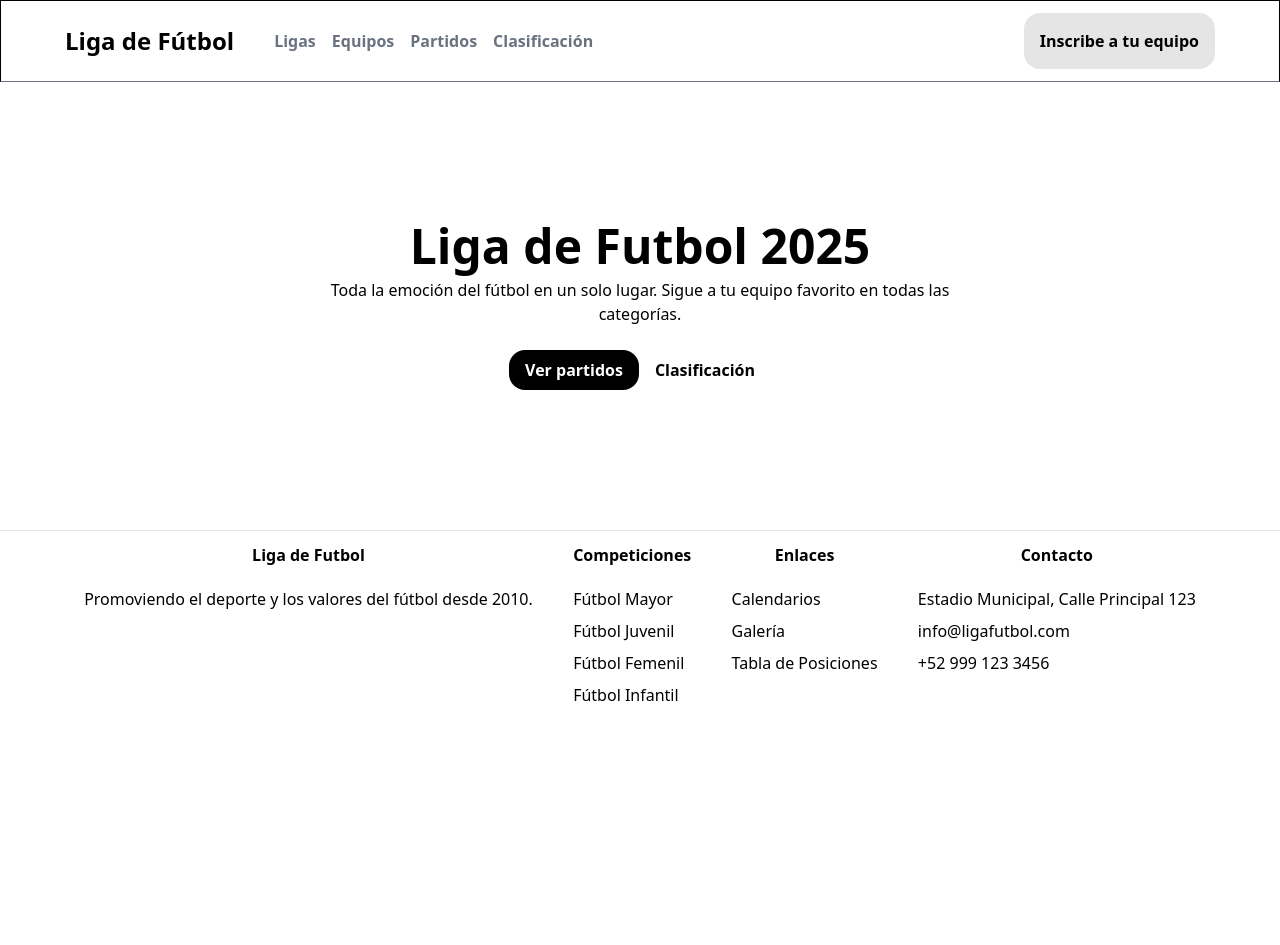
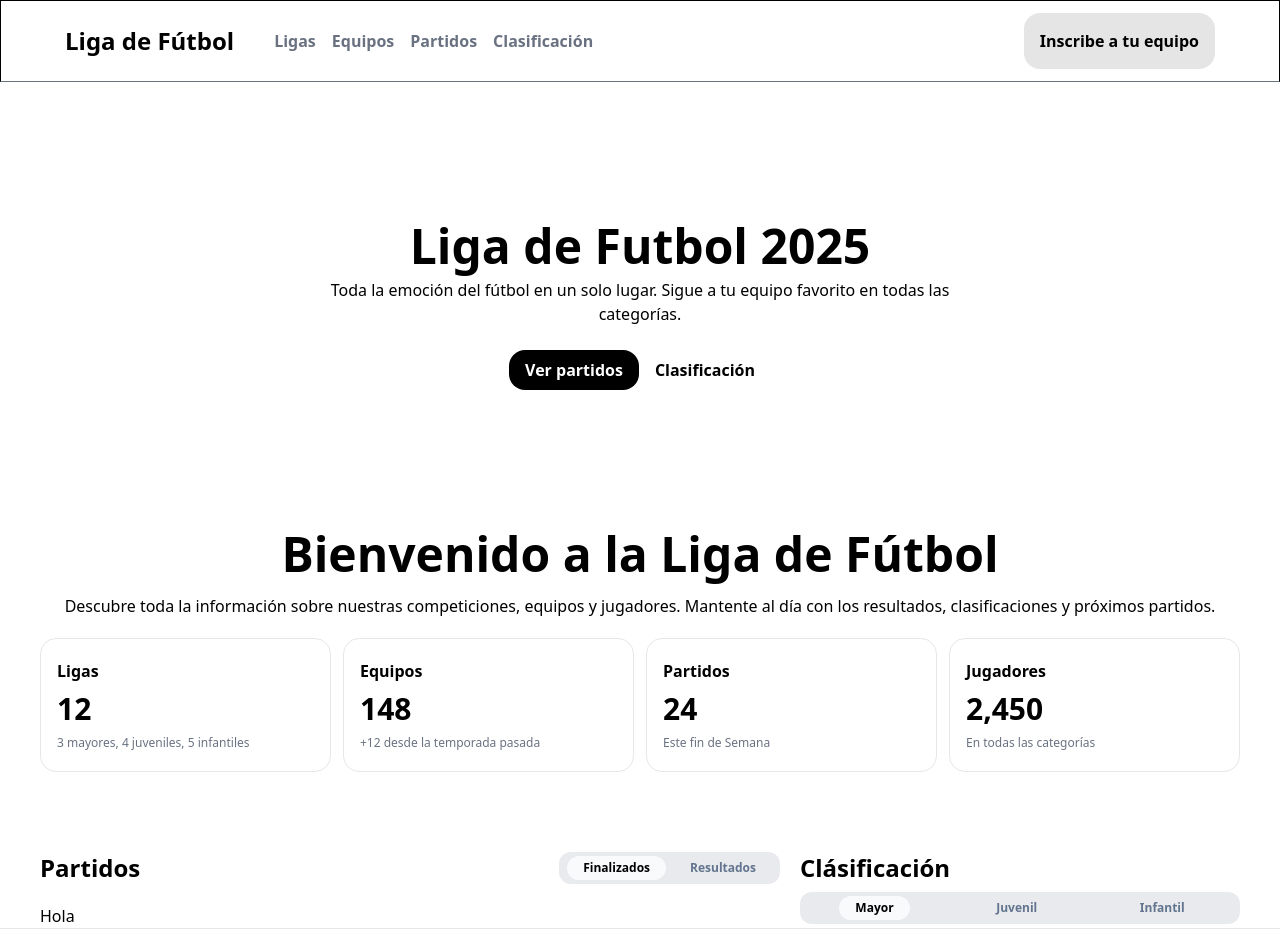
Before and after one commit to GrandMostach0/LigaFutbol, a React (Vite) app: page / in a window 1280 px wide. Shown: the top 945 px of the page. Before the commit the page ends 800 px from the top, so only its background shows below. Built offline with nearby package versions, Linux system fonts and the light colour scheme.

Commit message:
agración de las dos subociones

```diff
--- a/src/App.css
+++ b/src/App.css
@@ -3,6 +3,6 @@
 
 @layer components{
   .btnPrimary{
-    @apply rounded-2xl py-2 px-4 font-semibold;
+    @apply rounded-2xl py-2 px-4 font-semibold cursor-pointer;
   }
 }
--- /dev/null
+++ b/src/components/Cards/CardInformativo.jsx
@@ -0,0 +1,15 @@
+import React from "react";
+
+function CardInformativo({Title, Numer, Text}){
+    return(
+        <div className="rounded-2xl py-5 px-4 border border-gray-200 text-left w-2xl">
+            <div className="">
+                <h2 className="font-semibold">{Title}</h2>
+            </div>
+            <p className="text-3xl font-bold my-2">{Numer}</p>
+            <p className="text-xs text-gray-500">{Text}</p>
+        </div>
+    )
+}
+
+export default CardInformativo;
--- /dev/null
+++ b/src/components/SubMenu.jsx
@@ -0,0 +1,24 @@
+import React, { useState } from "react";
+
+function SubMenu({opciones}){
+
+    const [opcionSeleccionada, setOpcionSeleccionada] = useState(opciones[0]);
+
+    return(
+        <div className="flex items-center justify-around gap-2 rounded-xl py-1 px-2 bg-gray-300/50">
+            {opciones.map((opcion, index) => (
+                <p
+                key={index}
+                onClick={() => setOpcionSeleccionada(opcion)}
+                className={`cursor-pointer rounded-xl py-1 px-4 text-xs font-semibold ${
+                    opcion === opcionSeleccionada ? 'bg-slate-50' : 'text-slate-500'
+                }`}
+            >
+                {opcion}
+            </p>
+            ))}
+        </div>
+    )
+}
+
+export default SubMenu;
--- a/src/page/Main.jsx
+++ b/src/page/Main.jsx
@@ -2,21 +2,61 @@ import React from "react";
 import {useNavigate } from "react-router-dom";
 import "../App.css";
 
+import CardInformativo from "../components/Cards/CardInformativo";
+import SubMenu from "../components/SubMenu";
+
 function Main(){
 
     const navigate = useNavigate();
+    const ListaSubOpciones = ["Finalizados", "Resultados"];
+    const ListaSubOpciones2 = ["Mayor", "Juvenil", "Infantil"];
 
     return(
+        <main className="w-[1200px] m-auto">
             <section className="py-35">
                 <div className="m-auto w-2xl text-center">
                     <h1 className="font-bold text-5xl mb-2">Liga de Futbol 2025</h1>
                     <p>Toda la emoción del fútbol en un solo lugar. Sigue a tu equipo favorito en todas las categorías.</p>
                     <br />
-                <button className="btnPrimary text-white bg-black">Ver partidos</button>
-                <button className="btnPrimary ">Clasificación</button>
+                    <button onClick={() => navigate("/Partidos")} className="btnPrimary text-white bg-black">Ver partidos</button>
+                    <button onClick={() => navigate("/Clasificacion")} className="btnPrimary">Clasificación</button>
                 </div>
             </section>
 
+            <section className="text-center mb-20">
+                <h1 className="text-5xl font-bold mb-4">Bienvenido a la Liga de Fútbol</h1>
+                <p>Descubre toda la información sobre nuestras competiciones, equipos y jugadores. Mantente al día con los resultados, clasificaciones y próximos partidos.</p>
+
+                <div className="flex justify-around gap-3 my-5">
+                    <CardInformativo key={1} Title={"Ligas"} Numer={12} Text={"3 mayores, 4 juveniles, 5 infantiles"}/>
+
+                    <CardInformativo key={2} Title={"Equipos"} Numer={148} Text={"+12 desde la temporada pasada"}/>
+
+                    <CardInformativo key={3} Title={"Partidos"} Numer={24} Text={"Este fin de Semana"}/>
+
+                    <CardInformativo key={4} Title={"Jugadores"} Numer={"2,450"} Text={"En todas las categorías"}/>
+                </div>
+
+            </section>
+
+            <section className="flex gap-5">
+                <div className="flex-1/2">
+                    <div className="flex items-center justify-between mb-5">
+                        <h1 className="font-bold text-2xl">Partidos</h1>
+                        <SubMenu opciones={ListaSubOpciones} />
+                    </div>
+
+                    <div>
+                        <h1>Hola</h1>
+                    </div>
+                </div>
+
+                <div className="flex-1/4">
+                    <h1 className="font-bold text-2xl mb-2">Clásificación</h1>
+                    <SubMenu opciones={ListaSubOpciones2} />
+                </div>
+            </section>
+        </main>
 
     )
 }
```
Lines whose indentation alone changed are shown as unchanged.
